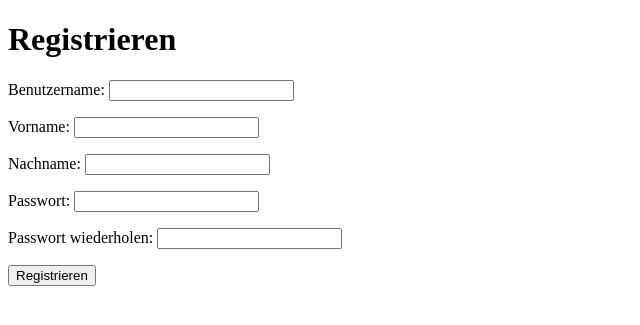
After one commit to Findus23/veranstaltung, a PHP site: page /mysql/registrieren.php in a window 1280 px wide. The commit adds this page. Shown: the top 325 px of the page, without its empty margins (0-640 px from the left). Run offline with PHP 8.4, Linux system fonts and the light colour scheme.

```diff
--- /dev/null
+++ b/registrieren.php
@@ -0,0 +1,66 @@
+<!DOCTYPE html>
+
+<html>
+
+<head>
+  <title>Registrieren</title>
+  <meta charset="utf-8" />
+
+</head>
+
+<body>
+
+<h1>Registrieren</h1>
+<form action="registrieren.php" method="POST">
+<p>Benutzername: <input type="text" name="benutzername" maxlength="50"/></p>
+<p>Vorname: <input type="text" name="vorname" maxlength="50"/></p>
+<p>Nachname: <input type="text" name="nachname" maxlength="50"/></p>
+<p>Passwort: <input type="password" name="passwort_1" maxlength="50"/></p>
+<p>Passwort wiederholen: <input type="password" name="passwort_2" maxlength="50"/></p>
+
+<p><input type="submit" value="Registrieren"></p>
+
+</form>
+
+<?php
+require_once "verbindungsaufbau.php";
+
+if (isset($_POST["benutzername"])) {    //Wenn das Formular ausgefüllt wurde ...
+    $benutzername = $_POST["benutzername"];
+    $vorname = $_POST["vorname"];
+    $nachname = $_POST["nachname"];
+    $passwort_1 = $_POST["passwort_1"];
+    $passwort_2 = $_POST["passwort_2"];
+    if ($stmt = $mysqli->prepare("SELECT COUNT(*) FROM benutzer WHERE username=?")) {
+        $stmt->bind_param("s", $benutzername);
+        $stmt->execute();
+        $stmt->bind_result($treffer);
+        $stmt->fetch();
+        $stmt->close();
+        if ($treffer != 0) {
+            echo "<strong>Benutzername schon vergeben</strong>";
+            exit();
+        }
+    }
+    if ($passwort_1 != $passwort_2) {
+        echo "<strong>Das Passwort wurde falsch eingegeben</strong>";
+        exit();
+    }
+    $salt = "*|!JeFF28S,@Z3Sm5\1?";
+    $salted_password = $salt . $passwort_1;
+    $password_hash = hash('sha256', $salted_password);
+    echo "Zwischenstand";
+    if ($stmt = $mysqli->prepare("INSERT INTO benutzer (username, passwort, vorname, nachname) VALUES (?, ?, ?, ?)")) {   // Der SQL-Befehl wird vorbereitet ...
+        $stmt->bind_param("ssss", $benutzername, $password_hash, $vorname, $nachname);               // ... eingesetzt ...
+        $stmt->execute();                                                               // ... und ausgeführt
+        $stmt->close();
+        $mysqli->close();
+        echo "Benutzer erfolgreich angelegt";
+        header("Location: http://localhost/mysql/veranstaltung/veranstaltungen.php");   // Auf die Hauptseite weiterleiten
+    }
+}
+$mysqli->close();
+?>
+
+</body>
+</html>
--- a/veranstaltungen.php
+++ b/veranstaltungen.php
@@ -16,7 +16,7 @@
 
 <body>
 <?php
-require_once "angemeldet.php";
+// require_once "angemeldet.php";
 require_once "verbindungsaufbau.php"; //mit Server verbinden
 
 
```
